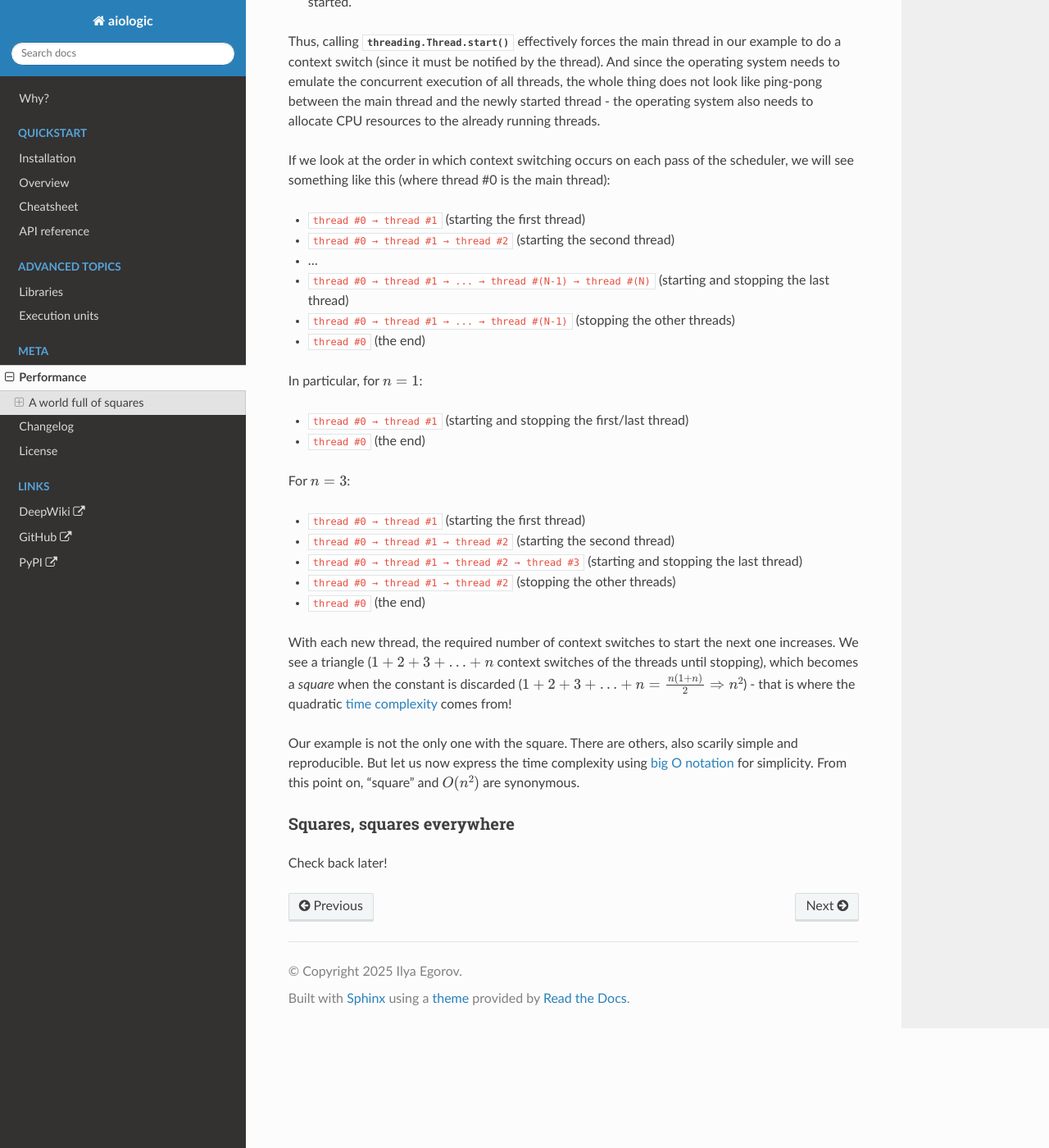
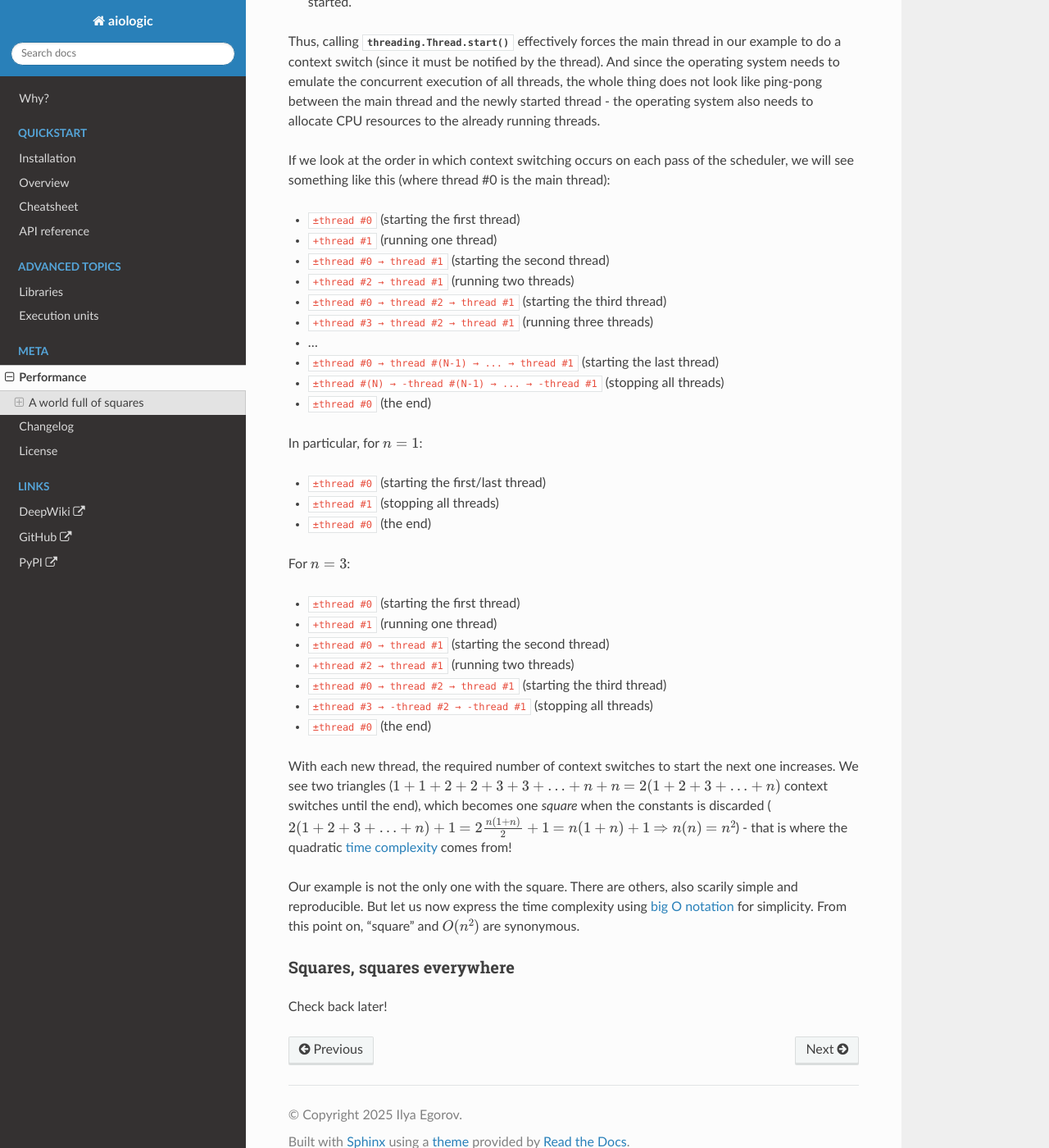
Before and after one commit to x42005e1f/aiologic, a Sphinx documentation site: the page built from docs/performance.rst, in a window 1280 px wide and 1400 px high, scrolled down 2247 px. Shown: the whole window at 82% size. Built offline with Sphinx 7.4.7 and the Read the Docs theme 3.1.0, drawn with Linux system fonts in a browser that asks for light colours; the version number could not be read and is left out.

Commit message:
docs: fix the math

```diff
--- a/docs/performance.rst
+++ b/docs/performance.rst
@@ -165,34 +165,40 @@ If we look at the order in which context switching occurs on each pass of the
 scheduler, we will see something like this (where thread #0 is the main
 thread):
 
-* ``thread #0 → thread #1`` (starting the first thread)
-* ``thread #0 → thread #1 → thread #2`` (starting the second thread)
+* ``±thread #0`` (starting the first thread)
+* ``+thread #1`` (running one thread)
+* ``±thread #0 → thread #1`` (starting the second thread)
+* ``+thread #2 → thread #1`` (running two threads)
+* ``±thread #0 → thread #2 → thread #1`` (starting the third thread)
+* ``+thread #3 → thread #2 → thread #1`` (running three threads)
 * ...
-* ``thread #0 → thread #1 → ... → thread #(N-1) → thread #(N)`` (starting and
-  stopping the last thread)
-* ``thread #0 → thread #1 → ... → thread #(N-1)`` (stopping the other threads)
-* ``thread #0`` (the end)
+* ``±thread #0 → thread #(N-1) → ... → thread #1`` (starting the last thread)
+* ``±thread #(N) → -thread #(N-1) → ... → -thread #1`` (stopping all threads)
+* ``±thread #0`` (the end)
 
 In particular, for :math:`n=1`:
 
-* ``thread #0 → thread #1`` (starting and stopping the first/last thread)
-* ``thread #0`` (the end)
+* ``±thread #0`` (starting the first/last thread)
+* ``±thread #1`` (stopping all threads)
+* ``±thread #0`` (the end)
 
 For :math:`n=3`:
 
-* ``thread #0 → thread #1`` (starting the first thread)
-* ``thread #0 → thread #1 → thread #2`` (starting the second thread)
-* ``thread #0 → thread #1 → thread #2 → thread #3``  (starting and stopping the
-  last thread)
-* ``thread #0 → thread #1 → thread #2`` (stopping the other threads)
-* ``thread #0`` (the end)
+* ``±thread #0`` (starting the first thread)
+* ``+thread #1`` (running one thread)
+* ``±thread #0 → thread #1`` (starting the second thread)
+* ``+thread #2 → thread #1`` (running two threads)
+* ``±thread #0 → thread #2 → thread #1`` (starting the third thread)
+* ``±thread #3 → -thread #2 → -thread #1`` (stopping all threads)
+* ``±thread #0`` (the end)
 
 With each new thread, the required number of context switches to start the next
-one increases. We see a triangle (:math:`1+2+3+…+n` context switches of the
-threads until stopping), which becomes a *square* when the constant is
-discarded (:math:`1+2+3+…+n=\frac{n(1+n)}{2}⇒n^2`) - that is where the
-quadratic `time complexity <https://en.wikipedia.org/wiki/Time_complexity>`__
-comes from!
+one increases. We see two triangles (:math:`1+1+2+2+3+3+…+n+n`
+:math:`=2(1+2+3+…+n)` context switches until the end), which becomes one
+*square* when the constants is discarded (:math:`2(1+2+3+…+n)+1`
+:math:`=2\frac{n(1+n)}{2}+1` :math:`=n(1+n)+1` :math:`⇒n(n)` :math:`=n^2`) -
+that is where the quadratic `time complexity <https://en.wikipedia.org/wiki/
+Time_complexity>`__ comes from!
 
 Our example is not the only one with the square. There are others, also scarily
 simple and reproducible. But let us now express the time complexity using `big
```
